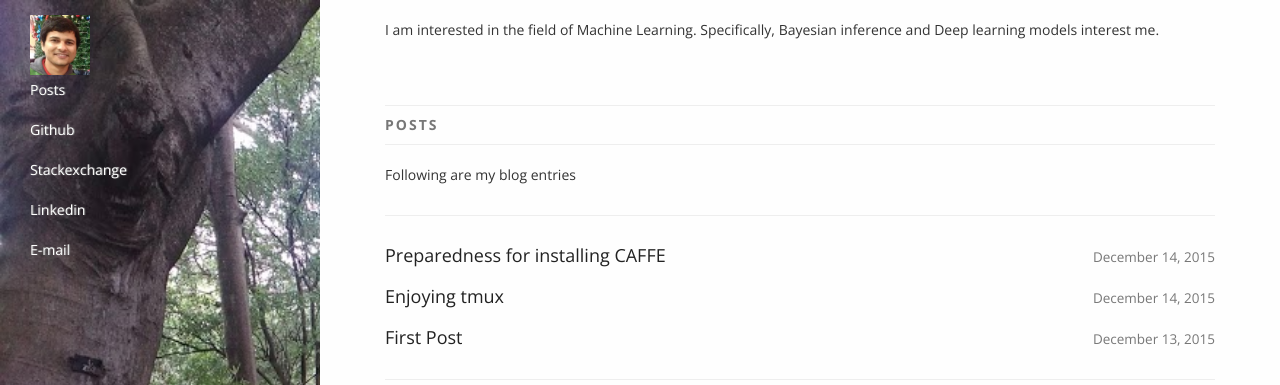
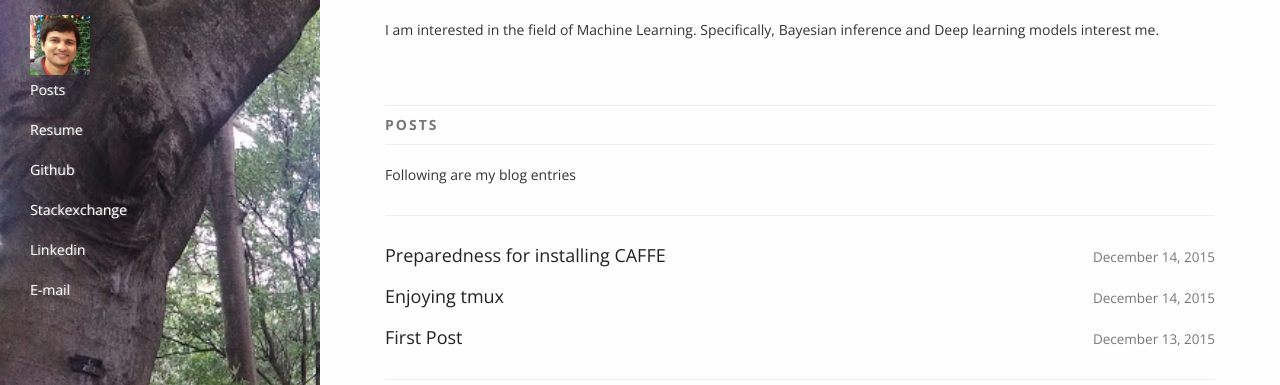
Before and after one commit to vivkul/vivkul.github.io, a Jekyll site: the page built from index.md, in a window 1280 px wide. Shown: the top 385 px of the page. Built offline with Jekyll 4.4.1, drawn with Linux system fonts in a browser that asks for light colours; nearby versions of some CDN libraries.

Commit message:
Update navbar.html

```diff
--- a/_includes/navbar.html
+++ b/_includes/navbar.html
@@ -2,8 +2,11 @@
     <a class="logo" href="/"><img src="/static/images/me.jpg" alt="T" width="60" height="60"></a>
     <ul class="nav">
         <li><a href="#posts">Posts</a></li>
+        {% if site.author.resume %}
+          <li> <a href="{{ site.author.resume }}">Resume</a></li>
+        {% endif %}
         {% if site.author.twitter %}
-          <li> <a href="https://twitter.com/{{ site.author.twitter }}"> Twitter</a></li>
+          <li> <a href="https://twitter.com/{{ site.author.twitter }}">Twitter</a></li>
         {% endif %}
         {% if site.author.github %}
           <li> <a href="https://github.com/{{ site.author.github }}">Github</a></li>
```
